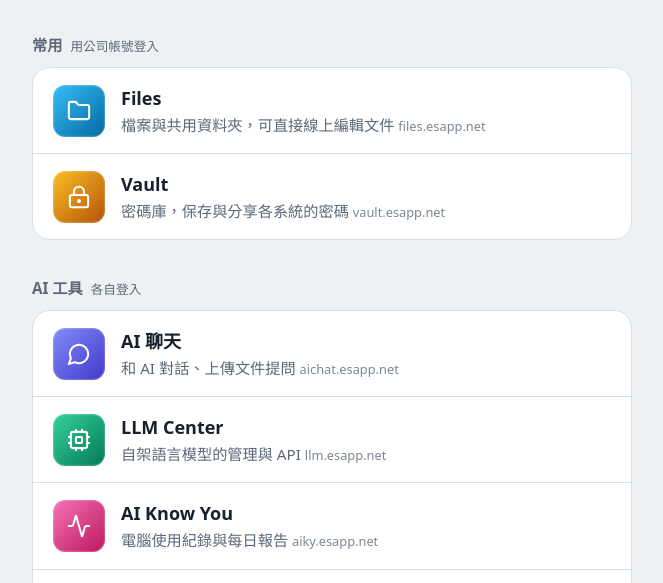
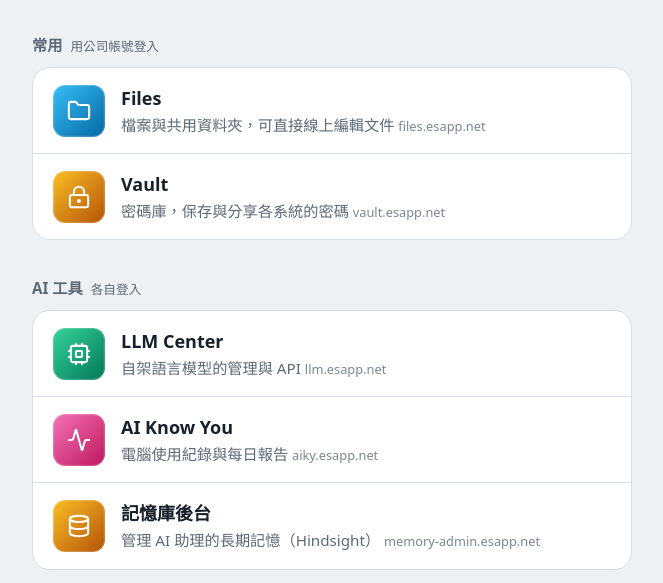
Before and after one commit to mics8128/app.esapp.net, a plain HTML site: page index.html in a window 1280 px wide. Shown: the part 162-745 px from the top of the page, without its empty margins (308-971 px from the left). Drawn offline with Linux system fonts and the light colour scheme; sample sign-in values are in the browser's storage.

Commit message:
Remove AI chat (Open WebUI shut down)

```diff
--- a/index.html
+++ b/index.html
@@ -75,11 +75,6 @@
   <section>
     <h2>AI 工具<small>各自登入</small></h2>
     <ul>
-      <li><a href="https://aichat.esapp.net/">
-        <img src="icons/aichat.svg" alt="">
-        <span class="name">AI 聊天</span>
-        <span class="desc">和 AI 對話、上傳文件提問 <span class="host">aichat.esapp.net</span></span>
-      </a></li>
       <li><a href="https://llm.esapp.net/">
         <img src="icons/llm.svg" alt="">
         <span class="name">LLM Center</span>
```
Also changed, not shown: icons/aichat.svg (deleted).
